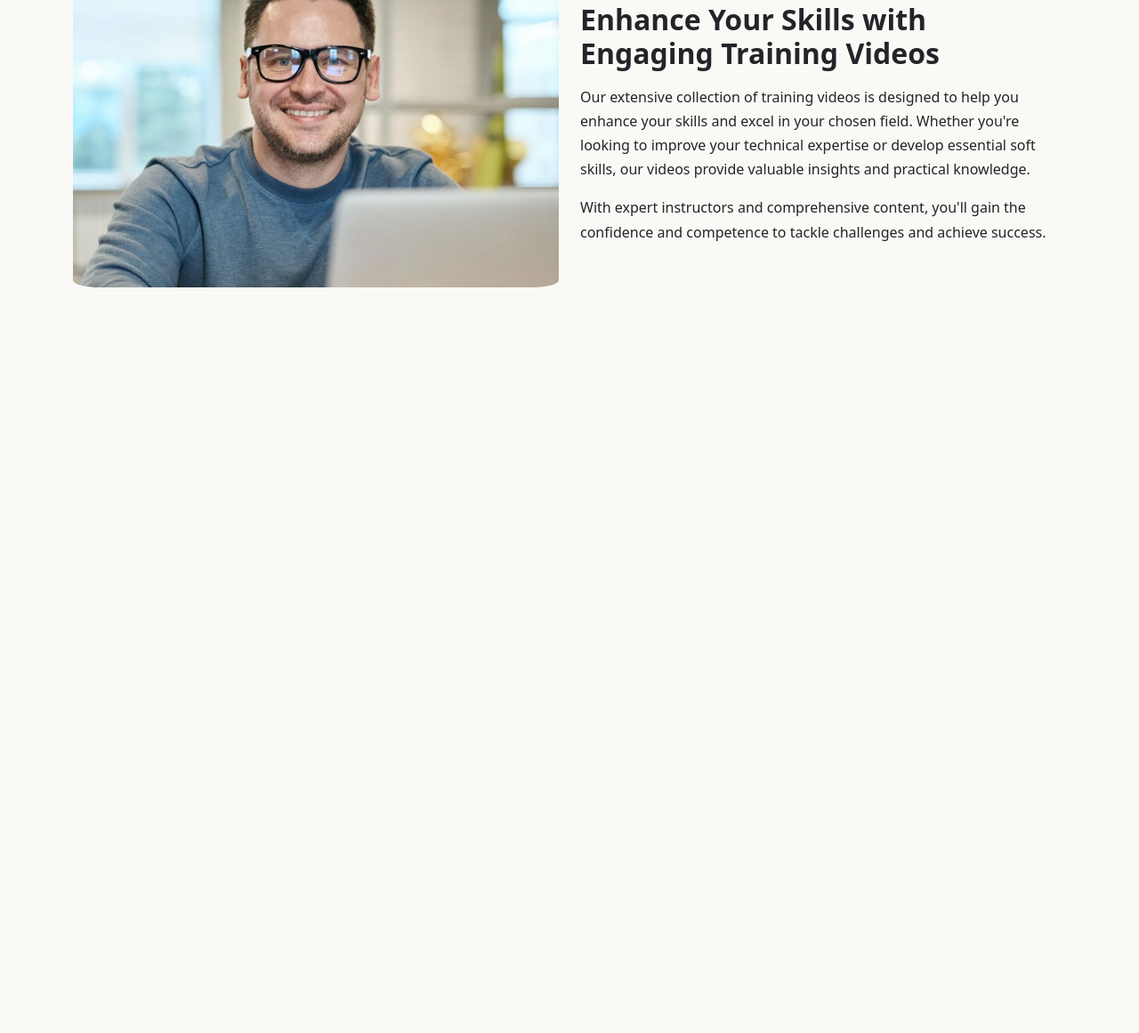
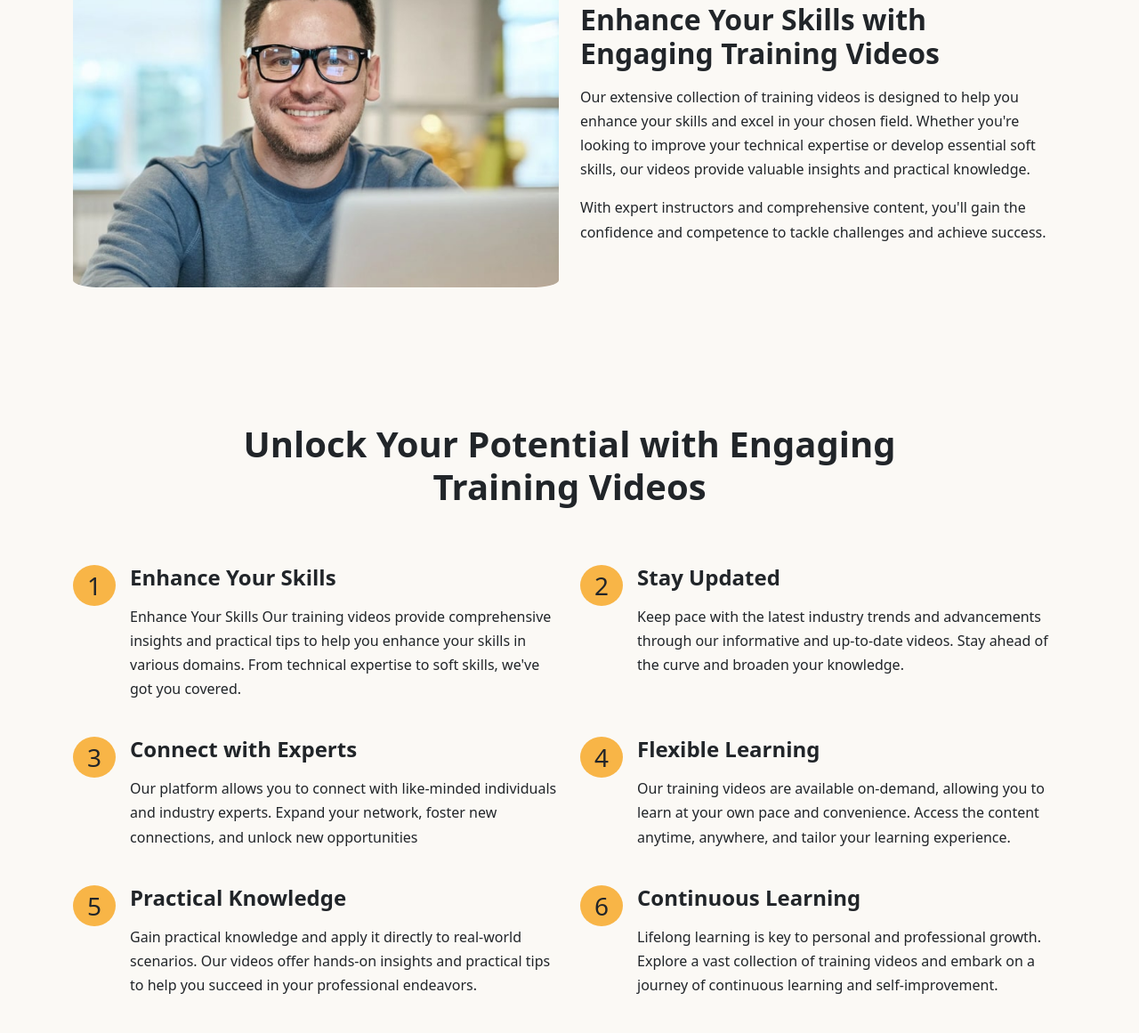
Before and after one commit to alirezangh123123/reservation-project, a website: page index.html in a window 1280 px wide. Shown: the part 1844-3005 px from the top of the page at 89% size. Before the commit the page ends 2191 px from the top, so only its background shows below. Drawn offline with Linux system fonts and the light colour scheme.

Commit message:
finish-value-key-section

```diff
--- a/assest/scss/style.scss
+++ b/assest/scss/style.scss
@@ -72,44 +72,44 @@ header {
   }
 }
 //customize responsive btn
-@media screen and (max-width:425px) {
+@media screen and (max-width: 425px) {
   .btn-wrapper {
     .btn-header {
       --bs-btn-padding-y: 0.5rem;
       --bs-btn-padding-x: 1rem;
-      --bs-btn-font-size: .8rem;
+      --bs-btn-font-size: 0.8rem;
       --bs-btn-border-radius: var(--bs-border-radius-lg);
     }
   }
   //form register btn
-  .btn-submit-wrapper{
-    .btn-register{
+  .btn-submit-wrapper {
+    .btn-register {
       --bs-btn-padding-y: 0.5rem;
-      --bs-btn-padding-x: .7rem;
-      --bs-btn-font-size: .8rem;
+      --bs-btn-padding-x: 0.7rem;
+      --bs-btn-font-size: 0.8rem;
       --bs-btn-border-radius: var(--bs-border-radius-lg);
     }
   }
   //register-form
-  .register-form{
-    form{
-      input{
+  .register-form {
+    form {
+      input {
         margin-top: 1.1rem !important;
         margin-bottom: 1.1rem !important;
       }
-      .check-box{
-        input{
+      .check-box {
+        input {
           vertical-align: middle;
         }
       }
     }
   }
   //custom form-controll
-  .form-control{
+  .form-control {
     min-height: calc(0.4rem + 1rem + calc(var(--bs-border-width) * 2));
     padding: 0.3rem 0.5rem;
     font-size: 1rem;
     border-radius: var(--bs-border-radius-lg);
   }
 }
-// discover-section
+// discover-section(value-bussiness-key)
--- a/index.html
+++ b/index.html
@@ -315,14 +315,14 @@
               <h2 class="fw-bold">
                 Enhance Your Skills with Engaging Training Videos
               </h2>
-              <p >
+              <p>
                 Our extensive collection of training videos is designed to help
                 you enhance your skills and excel in your chosen field. Whether
                 you're looking to improve your technical expertise or develop
                 essential soft skills, our videos provide valuable insights and
                 practical knowledge.
               </p>
-              <p >
+              <p>
                 With expert instructors and comprehensive content, you'll gain
                 the confidence and competence to tackle challenges and achieve
                 success.
@@ -332,6 +332,111 @@
         </div>
       </div>
     </section>
+    <!-- deail-value-bussiness -->
+    <section class="value-bussiness bg-light mt-4 mt-md-7">
+      <div class="container">
+        <div class="row">
+          <div class="col-md-8 text-center offset-md-2">
+            <h1 class="fw-bold">
+              Unlock Your Potential with Engaging Training Videos
+            </h1>
+          </div>
+        </div>
+        <div class="row mt-5 justify-content-center">
+          <div class="col-md-6 mb-4">
+            <div class="d-flex gap-3">
+              <div class="number">
+                <span class="bg-primary py-1 px-3 fs-3 rounded-circle">1</span>
+              </div>
+              <div class="subscription">
+                <h3 class="fs-4">Enhance Your Skills</h3>
+                <p>
+                  Enhance Your Skills Our training videos provide comprehensive
+                  insights and practical tips to help you enhance your skills in
+                  various domains. From technical expertise to soft skills,
+                  we've got you covered.
+                </p>
+              </div>
+            </div>
+          </div>
+          <div class="col-md-6 mb-4">
+            <div class="d-flex gap-3">
+              <div class="number">
+                <span class="bg-primary py-1 px-3 fs-3 rounded-circle">2</span>
+              </div>
+              <div class="subscription">
+                <h3 class="fs-4">Stay Updated</h3>
+                <p>
+                  Keep pace with the latest industry trends and advancements
+                  through our informative and up-to-date videos. Stay ahead of
+                  the curve and broaden your knowledge.
+                </p>
+              </div>
+            </div>
+          </div>
+          <div class="col-md-6 mb-4">
+            <div class="d-flex gap-3">
+              <div class="number">
+                <span class="bg-primary py-1 px-3 fs-3 rounded-circle">3</span>
+              </div>
+              <div class="subscription">
+                <h3 class="fs-4">Connect with Experts</h3>
+                <p>
+                  Our platform allows you to connect with like-minded
+                  individuals and industry experts. Expand your network, foster
+                  new connections, and unlock new opportunities
+                </p>
+              </div>
+            </div>
+          </div>
+          <div class="col-md-6 mb-4">
+            <div class="d-flex gap-3">
+              <div class="number">
+                <span class="bg-primary py-1 px-3 fs-3 rounded-circle">4</span>
+              </div>
+              <div class="subscription">
+                <h3 class="fs-4">Flexible Learning</h3>
+                <p>
+                  Our training videos are available on-demand, allowing you to
+                  learn at your own pace and convenience. Access the content
+                  anytime, anywhere, and tailor your learning experience.
+                </p>
+              </div>
+            </div>
+          </div>
+          <div class="col-md-6 mb-4">
+            <div class="d-flex gap-3">
+              <div class="number">
+                <span class="bg-primary py-1 px-3 fs-3 rounded-circle">5</span>
+              </div>
+              <div class="subscription">
+                <h3 class="fs-4">Practical Knowledge</h3>
+                <p>
+                  Gain practical knowledge and apply it directly to real-world
+                  scenarios. Our videos offer hands-on insights and practical
+                  tips to help you succeed in your professional endeavors.
+                </p>
+              </div>
+            </div>
+          </div>
+          <div class="col-md-6 mb-4">
+            <div class="d-flex gap-3">
+              <div class="number">
+                <span class="bg-primary py-1 px-3 fs-3 rounded-circle">6</span>
+              </div>
+              <div class="subscription">
+                <h3 class="fs-4">Continuous Learning</h3>
+                <p>
+                  Lifelong learning is key to personal and professional growth.
+                  Explore a vast collection of training videos and embark on a
+                  journey of continuous learning and self-improvement.
+                </p>
+              </div>
+            </div>
+          </div>
+        </div>
+      </div>
+    </section>
     <script src="assest/js/bootstrap.bundle.min.js"></script>
     <script src="assest/js/main.js"></script>
   </body>
```
Also changed, not shown: assest/css/style.css.
